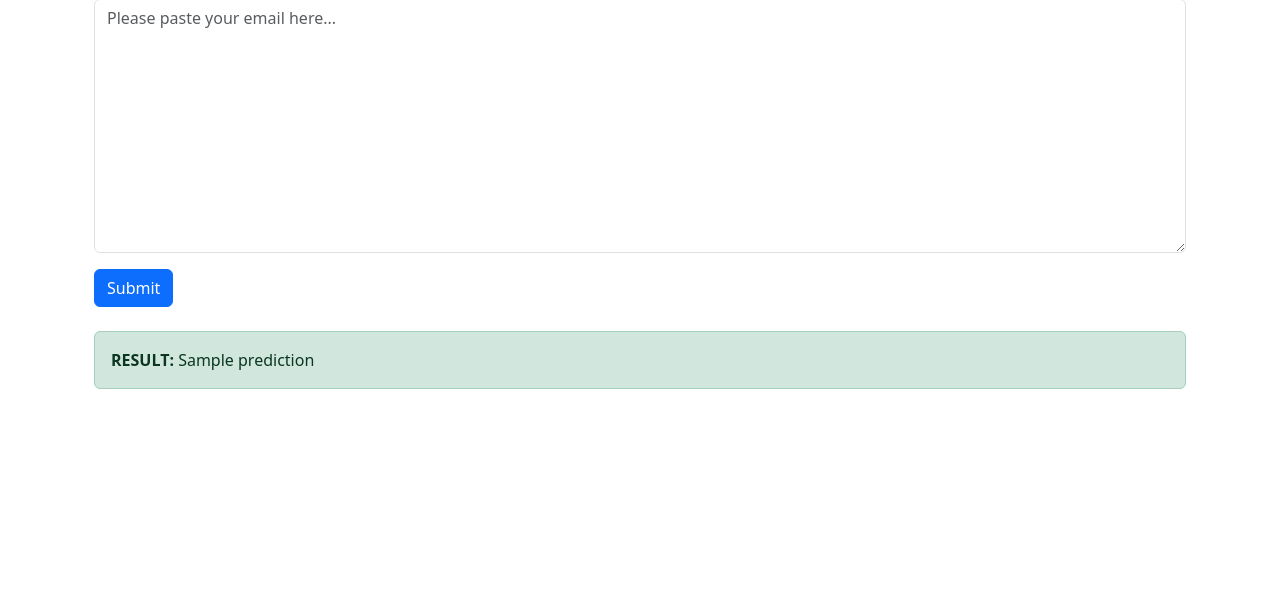
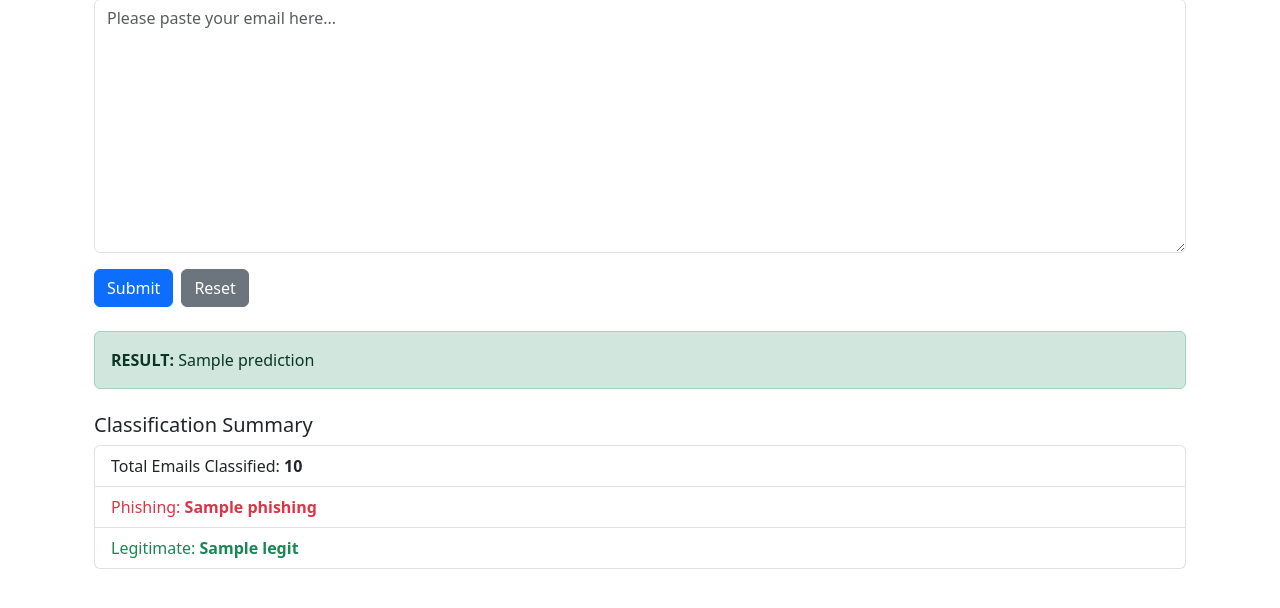
Before and after one commit to AlgJNor/MSc_Project_Cleaned, a Flask app: template flask_app/templates/index.html in a window 1280 px wide. Shown: the part 177-785 px from the top of the page. Run offline with Flask 3, Linux system fonts and the light colour scheme; the template is opened without the code that fills it: most values are stand-ins (such as "Sample title", 1, 10 or a date in 2020); parts of the project's set-up code (start-up, migrations or seed data) failed here and were passed over.

Commit message:
fixed minor errors with javascript and fixed import error on flask app

```diff
--- a/flask_app/app.py
+++ b/flask_app/app.py
@@ -1,6 +1,10 @@
+import csv
+
 from flask import Flask, request, render_template
+from datetime import datetime
 import sys
 import os
+os.path.abspath(os.path.join(os.path.dirname(__file__), '..', 'app','predict.py'))
 from app.predict import predict_email
 
 app = Flask(__name__)
@@ -15,7 +19,26 @@ def home():
         if len(email_text) > 10000:
             return render_template("index.html", error="The email text is above the limit, please enter an email below 10000 ")
         prediction = predict_email(email_text)
+        log_classification(email_text, prediction)
     return render_template("index.html", prediction=prediction)
+
+LOG_PATH = 'classified_log.csv'
+
+
+def log_classification(email_text, prediction):
+    headers = ["Timestamp", "Email Text", "Prediction"]
+    entry = [datetime.now().isoformat(), email_text.strip(), prediction]
+
+    write_header = not os.path.isfile(LOG_PATH) or os.stat(LOG_PATH).st_size == 0
+
+    try:
+        with open(LOG_PATH, 'a', newline='', encoding='utf-8') as f:
+            writer = csv.writer(f)
+            if write_header:
+                writer.writerow(headers)
+            writer.writerow(entry)
+    except Exception as e:
+        print(f"[Logging Error] Failed to log classification: {e}")
 
 if __name__ == '__main__':
     app.run(debug=True)
--- a/flask_app/static/js/form-validation.js
+++ b/flask_app/static/js/form-validation.js
@@ -3,11 +3,9 @@ const submitBtn  = document.getElementById("submitBtn")
 const errorMessage  = document.getElementById("error")
 const loadingSpinner  = document.getElementById("loadingSpinner")
 
-
 form.addEventListener("submit", function (e) {
 
     const email_text = document.getElementById("emailText").value.trim()
-
     if(!email_text) {
         e.preventDefault();
         errorMessage.textContent = "\You must enter your email text";
--- a/flask_app/templates/base.html
+++ b/flask_app/templates/base.html
@@ -48,6 +48,6 @@
         integrity="sha384-YvpcrYf0tY3lHB60NNkmXc5s9fDVZLESaAA55NDzOxhy9GkcIdslK1eN7N6jIeHz"
         crossorigin="anonymous">
 </script>
-
+{% block scripts %}{% endblock %}
 </body>
 </html>
--- a/flask_app/templates/index.html
+++ b/flask_app/templates/index.html
@@ -8,13 +8,15 @@
 
     <form id="emailForm" method="POST">
         <div class="mb-3">
-            <textarea class="form-control" id="emailText" name="email_text" rows="10" placeholder="Please paste your email here..."></textarea>
+            <textarea class="form-control" id="emailText" name="email_text" rows="10" placeholder="Please paste your email here...">{{ request.form.get('email_text', '')}}</textarea>
         </div>
 
         <p id="error" class="text-danger" style="display: none;"></p>
 
         <div class="d-flex align-items-center">
-            <button type="submit" id="submitBtn" class="btn btn-primary">Submit</button>
+
+            <button type="submit" id="submitBtn" class="btn btn-primary me-2">Submit</button>
+            <a href="/" class="btn btn-secondary">Reset</a>
             <span id="loadingSpinner" class="ms-3 text-muted" style="display:none;">Processing scam detection...</span>
         </div>
     </form>
@@ -24,6 +26,17 @@
         <strong>RESULT:</strong> {{ prediction }}
     </div>
     {% endif %}
+    {% if total %}
+<div class="mt-4">
+    <h5>Classification Summary</h5>
+    <ul class="list-group">
+        <li class="list-group-item">Total Emails Classified: <strong>{{ total }}</strong></li>
+        <li class="list-group-item text-danger">Phishing: <strong>{{ phishing }}</strong></li>
+        <li class="list-group-item text-success">Legitimate: <strong>{{ legit }}</strong></li>
+    </ul>
+</div>
+{% endif %}
+
 </div>
 {% endblock %}
 
```
Also changed, not shown: classified_log.csv (added, +11 -0 lines), flask_app/__init__.py (added).
